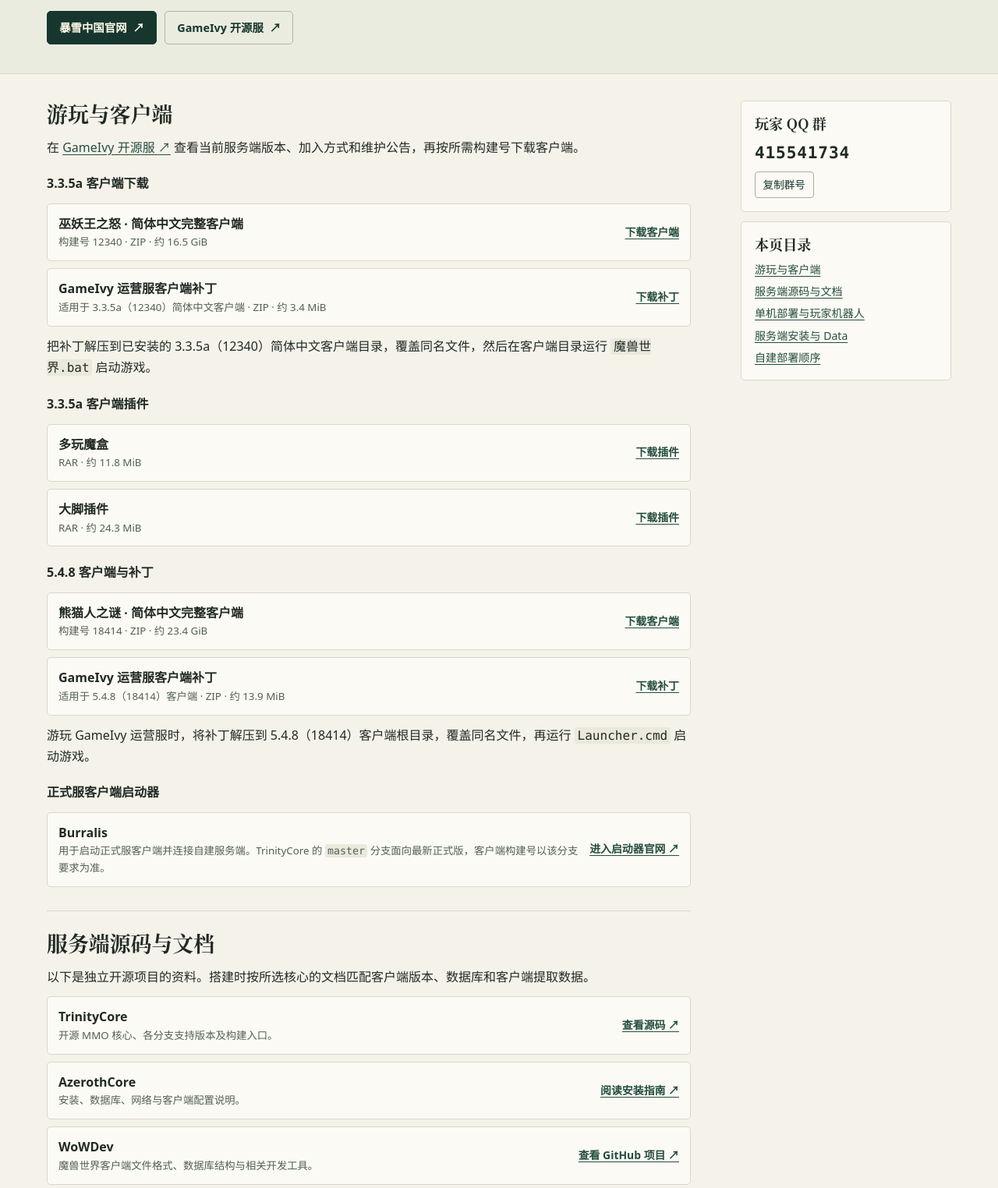
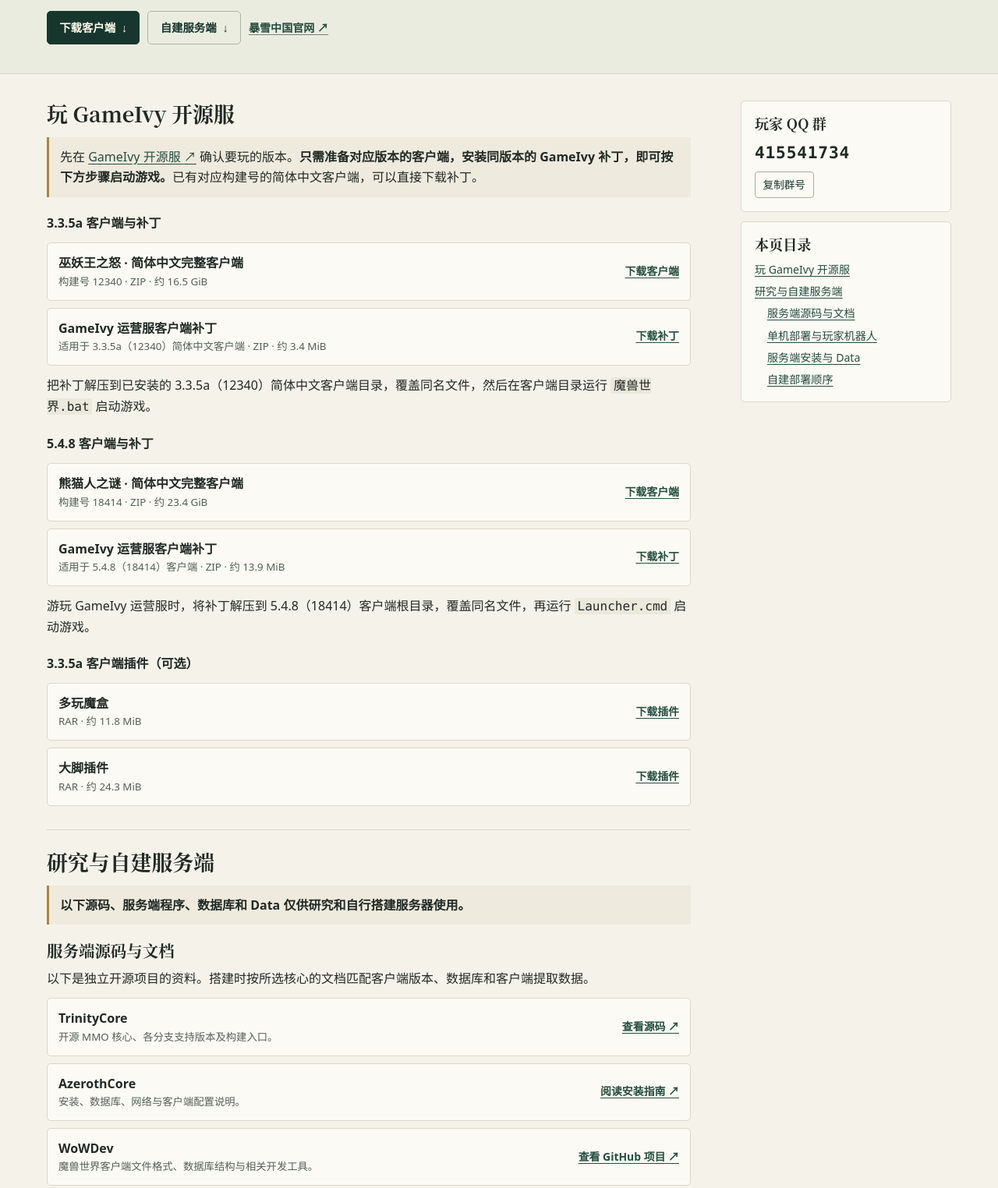
Before and after one commit to oiuv/gameivy, a plain HTML site: page wow.html in a window 1280 px wide. Shown: the part 260-1784 px from the top of the page at 78% size. Drawn offline with Linux system fonts and the light colour scheme.

Commit message:
区分魔兽世界客户端下载与自建服务端资料

```diff
--- a/gameivy.css
+++ b/gameivy.css
@@ -83,6 +83,8 @@ button { font: inherit; }
 .article section + section { margin-top: 30px; padding-top: 24px; border-top: 1px solid var(--line); }
 .article h2 { margin-bottom: 12px; font: 800 1.68rem/1.3 var(--serif); }
 .article h3 { margin: 20px 0 8px; font-size: 1rem; }
+.server-resources > section > h3 { font: 800 1.28rem/1.35 var(--serif); }
+.server-resources h4 { margin: 20px 0 8px; font-size: 1rem; }
 .article p, .article ul, .article ol { margin-block: 0 12px; }
 .article p:last-child, .article li p { margin-bottom: 0; }
 .article ol, .article ul { padding-inline-start: 1.4em; }
@@ -109,6 +111,7 @@ code, .qq-number { font-family: ui-monospace, "Cascadia Mono", Consolas, monospa
 .copy-status:not(:empty) { margin-top: 5px; }
 .jump-list { margin: 0; padding: 0; list-style: none; font-size: .88rem; }
 .jump-list li + li { margin-top: 5px; }
+.jump-list .jump-list { margin: 5px 0 0 1rem; }
 .community-links { padding: 0 !important; list-style: none; }
 .community-links li { display: flex; justify-content: space-between; flex-wrap: wrap; gap: 7px; padding: 8px 0; border-bottom: 1px solid var(--line); }
 .community-links .qq-number { display: inline; margin: 0; font-size: .96rem; }
--- a/wow.html
+++ b/wow.html
@@ -29,17 +29,18 @@
         <h1>魔兽世界</h1>
         <p>在大型多人角色扮演世界中探索地图、组队挑战副本和团本。</p>
         <div class="actions">
-          <a href="https://wow.blizzard.cn/?source=wow163" class="button" target="_blank" rel="noopener">暴雪中国官网 <span aria-hidden="true">↗</span></a>
-          <a href="https://wow.gameivy.com/" class="button secondary" target="_blank" rel="noopener">GameIvy 开源服 <span aria-hidden="true">↗</span></a>
+          <a href="#play" class="button">下载客户端 <span aria-hidden="true">↓</span></a>
+          <a href="#self-host" class="button secondary">自建服务端 <span aria-hidden="true">↓</span></a>
+          <a href="https://wow.blizzard.cn/?source=wow163" class="text-link" target="_blank" rel="noopener">暴雪中国官网 <span aria-hidden="true">↗</span></a>
         </div>
       </div>
     </div>
     <div class="wrap article-layout">
       <article class="article">
         <section id="play">
-          <h2>游玩与客户端</h2>
-          <p>在 <a href="https://wow.gameivy.com/" target="_blank" rel="noopener">GameIvy 开源服 <span aria-hidden="true">↗</span></a> 查看当前服务端版本、加入方式和维护公告，再按所需构建号下载客户端。</p>
-          <h3 id="client-335">3.3.5a 客户端下载</h3>
+          <h2>玩 GameIvy 开源服</h2>
+          <p class="note">先在 <a href="https://wow.gameivy.com/" target="_blank" rel="noopener">GameIvy 开源服 <span aria-hidden="true">↗</span></a> 确认要玩的版本。<strong>只需准备对应版本的客户端，安装同版本的 GameIvy 补丁，即可按下方步骤启动游戏。</strong>已有对应构建号的简体中文客户端，可以直接下载补丁。</p>
+          <h3 id="client-335">3.3.5a 客户端与补丁</h3>
           <div class="download-list">
             <div class="download">
               <div><strong>巫妖王之怒 · 简体中文完整客户端</strong><small>构建号 12340 · ZIP · 约 16.5 GiB</small></div>
@@ -51,17 +52,6 @@
             </div>
           </div>
           <p>把补丁解压到已安装的 3.3.5a（12340）简体中文客户端目录，覆盖同名文件，然后在客户端目录运行 <code>魔兽世界.bat</code> 启动游戏。</p>
-          <h3 id="addons-335">3.3.5a 客户端插件</h3>
-          <div class="download-list">
-            <div class="download">
-              <div><strong>多玩魔盒</strong><small>RAR · 约 11.8 MiB</small></div>
-              <a href="./downloads/%E5%A4%9A%E7%8E%A9%E9%AD%94%E7%9B%92.rar" aria-label="下载多玩魔盒">下载插件</a>
-            </div>
-            <div class="download">
-              <div><strong>大脚插件</strong><small>RAR · 约 24.3 MiB</small></div>
-              <a href="./downloads/%E5%A4%A7%E8%84%9A%E6%8F%92%E4%BB%B6.rar" aria-label="下载大脚插件">下载插件</a>
-            </div>
-          </div>
           <h3 id="client-548">5.4.8 客户端与补丁</h3>
           <div class="download-list">
             <div class="download">
@@ -74,16 +64,23 @@
             </div>
           </div>
           <p>游玩 GameIvy 运营服时，将补丁解压到 5.4.8（18414）客户端根目录，覆盖同名文件，再运行 <code>Launcher.cmd</code> 启动游戏。</p>
-          <h3 id="client-retail">正式服客户端启动器</h3>
+          <h3 id="addons-335">3.3.5a 客户端插件（可选）</h3>
           <div class="download-list">
             <div class="download">
-              <div><strong>Burralis</strong><small>用于启动正式服客户端并连接自建服务端。TrinityCore 的 <code>master</code> 分支面向最新正式版，客户端构建号以该分支要求为准。</small></div>
-              <a href="https://burralis.io/" aria-label="进入启动器官网 · Burralis" target="_blank" rel="noopener">进入启动器官网 <span aria-hidden="true">↗</span></a>
+              <div><strong>多玩魔盒</strong><small>RAR · 约 11.8 MiB</small></div>
+              <a href="./downloads/%E5%A4%9A%E7%8E%A9%E9%AD%94%E7%9B%92.rar" aria-label="下载多玩魔盒">下载插件</a>
+            </div>
+            <div class="download">
+              <div><strong>大脚插件</strong><small>RAR · 约 24.3 MiB</small></div>
+              <a href="./downloads/%E5%A4%A7%E8%84%9A%E6%8F%92%E4%BB%B6.rar" aria-label="下载大脚插件">下载插件</a>
             </div>
           </div>
         </section>
+        <section id="self-host" class="server-resources">
+          <h2>研究与自建服务端</h2>
+          <p class="note"><strong>以下源码、服务端程序、数据库和 Data 仅供研究和自行搭建服务器使用。</strong></p>
           <section id="downloads">
-          <h2>服务端源码与文档</h2>
+            <h3>服务端源码与文档</h3>
             <p>以下是独立开源项目的资料。搭建时按所选核心的文档匹配客户端版本、数据库和客户端提取数据。</p>
             <div class="download-list">
               <div class="download">
@@ -101,7 +98,7 @@
             </div>
           </section>
           <section id="playerbots">
-          <h2>单机部署与玩家机器人</h2>
+            <h3>单机部署与玩家机器人</h3>
             <p>用玩家机器人组队或体验单机玩法时，可以按客户端版本选择以下项目。</p>
             <ul>
               <li><strong>3.3.5a AzerothCore Playerbots</strong>。按项目说明编译服务端，可下载与核心匹配的<a href="#server-data-335">预提取 enUS Data</a>。</li>
@@ -119,8 +116,8 @@
             </div>
           </section>
           <section id="server-setup">
-          <h2>服务端安装与 Data</h2>
-          <h3 id="server-data-335">3.3.5a 安装与 Data</h3>
+            <h3>服务端安装与 Data</h3>
+            <h4 id="server-data-335">3.3.5a 安装与 Data</h4>
             <div class="download-list">
               <div class="download">
                 <div><strong>AzerothCore 预提取数据</strong><small>服务端使用的地图与 DBC 等数据文件。</small></div>
@@ -132,7 +129,7 @@
               </div>
             </div>
             <p>部署 AzerothCore 时，可下载与核心匹配的 enUS 预提取 Data，解压到服务端的 <code>Data</code> 目录，并在 <code>worldserver.conf</code> 中将 <code>DataDir</code> 指向该目录。玩家仍可用同构建号的简体中文客户端登录。自行提取时，用来提取的客户端安装目录需要包含对应语言的资源。</p>
-          <h3 id="playerbots-548-setup">5.4.8 安装与 Data 提取</h3>
+            <h4 id="playerbots-548-setup">5.4.8 安装与 Data 提取</h4>
             <div class="download-list">
               <div class="download">
                 <div><strong>LoA-Pandaria-Playerbots 服务端发布包</strong><small>选择对应平台的服务端程序，并下载同版本的数据库包。</small></div>
@@ -152,8 +149,17 @@
               <li>全新安装时，导入发布包中的 <code>auth</code>、<code>characters</code>、<code>world</code> 和 <code>playerbots</code> 数据库转储，并填好连接配置。先启动 <code>authserver</code>，再启动 <code>worldserver</code>。已有实例按项目的升级步骤操作。</li>
             </ol>
           </section>
+          <section id="client-retail">
+            <h3>正式服客户端启动器</h3>
+            <div class="download-list">
+              <div class="download">
+                <div><strong>Burralis</strong><small>用于启动正式服客户端并连接自建服务端。TrinityCore 的 <code>master</code> 分支面向最新正式版，客户端构建号以该分支要求为准。</small></div>
+                <a href="https://burralis.io/" aria-label="进入启动器官网 · Burralis" target="_blank" rel="noopener">进入启动器官网 <span aria-hidden="true">↗</span></a>
+              </div>
+            </div>
+          </section>
           <section id="deploy">
-          <h2>自建部署顺序</h2>
+            <h3>自建部署顺序</h3>
             <ol>
               <li>确定核心分支和客户端构建号，记录源码提交、数据库版本、提取工具及地图数据版本。</li>
               <li>按所选项目准备服务端程序和提取工具。使用源码时按分支要求编译，使用发行包时下载对应平台的构建。</li>
@@ -161,6 +167,7 @@
               <li>依次启动服务，核对日志，验证登录、选服、建角、进地图和重连，再开放玩家连接。</li>
             </ol>
             <p><a href="./ai.html#compile">用 AI 辅助定位编译报错</a></p>
+          </section>
         </section>
       </article>
       <aside class="sidebar">
@@ -173,11 +180,15 @@
         <nav class="side-panel" aria-label="本页目录">
         <h2>本页目录</h2>
         <ul class="jump-list">
-          <li><a href="#play">游玩与客户端</a></li>
+          <li><a href="#play">玩 GameIvy 开源服</a></li>
+          <li><a href="#self-host">研究与自建服务端</a>
+            <ul class="jump-list">
               <li><a href="#downloads">服务端源码与文档</a></li>
               <li><a href="#playerbots">单机部署与玩家机器人</a></li>
               <li><a href="#server-setup">服务端安装与 Data</a></li>
               <li><a href="#deploy">自建部署顺序</a></li>
+            </ul>
+          </li>
         </ul>
       </nav>
       </aside>
```
Lines whose indentation alone changed are shown as unchanged.
